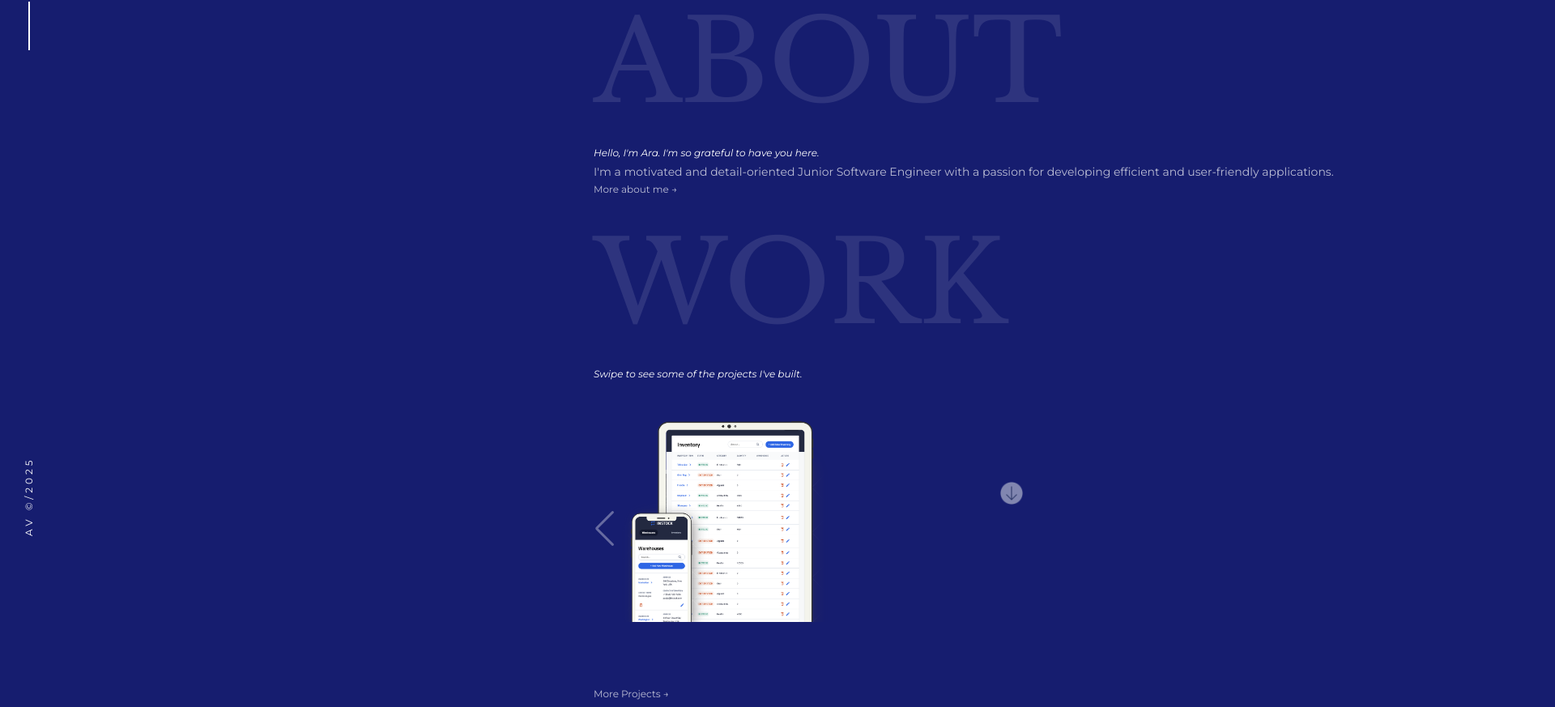
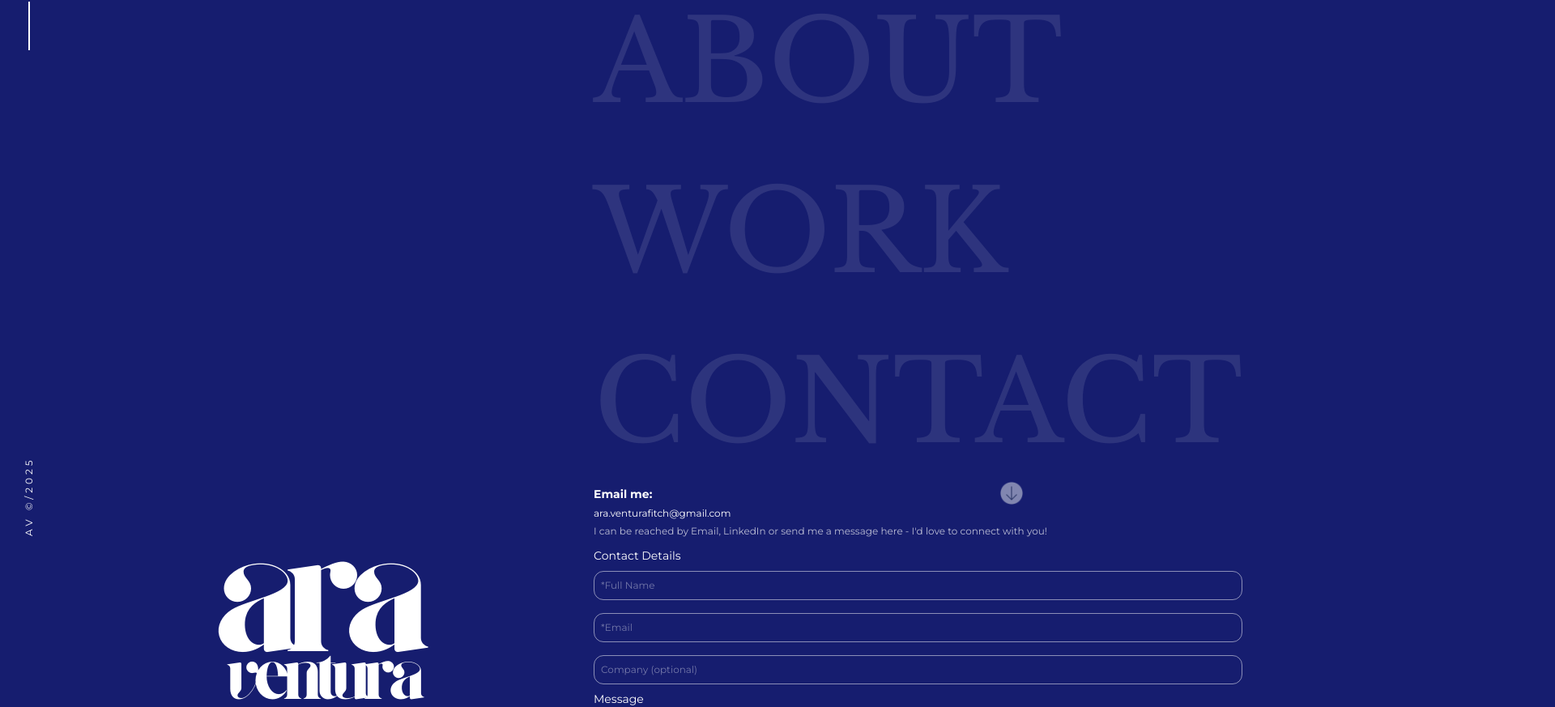
Before and after one commit to Araventura/portfolio-ara-ventura, a React (Vite) app: page / in a window 1280 px wide. Shown: the part 142-1015 px from the top of the page at 81% size, 1920 px wide, since content can reach past the window. Built offline with nearby package versions, Linux system fonts and the light colour scheme.

Commit message:
add use state and event listeners to detect scroll on Y axis to then add a class to hide a component

```diff
--- a/src/pages/Home/Home.jsx
+++ b/src/pages/Home/Home.jsx
@@ -1,4 +1,5 @@
 import React from "react";
+import { useState, useEffect } from "react";
 import "./Home.scss";
 import { Link } from "react-router-dom";
 import logo from "../../assets/images/av-logo.png";
@@ -11,6 +12,21 @@ import "aos/dist/aos.css";
 AOS.init();
 
 function Home() {
+  const [scroll, setScroll] = useState(0);
+
+  window.addEventListener("scroll", function () {
+    console.log(this.scrollY);
+  });
+
+  useEffect(() => {
+    const handleScroll = () => {
+      setScroll(window.scrollY);
+    };
+
+    window.addEventListener("scroll", handleScroll);
+    return () => window.removeEventListener("scroll", handleScroll);
+  }, []);
+
   return (
     <div className="home">
       <div className="home__top">
@@ -40,18 +56,14 @@ function Home() {
         <Link to={"/about"} className="home__bottom-text">
           ABOUT
         </Link>
-        <div className="home__botton-about">
-          <div>
-            <h3 className="home__subtitle">
-              Hello, I'm Ara. I'm so grateful to have you here.
-            </h3>
-          </div>
-          <div>
-            <h4 className="home__description">
-              I'm a motivated and detail-oriented Junior Software Engineer with
-              a passion for developing efficient and user-friendly applications.
-            </h4>
-          </div>
+        <div className={`home__bottom-about ${scroll <= 130 ? "hidden" : ""}`}>
+          <h3 className="home__subtitle">
+            Hello, I'm Ara. I'm so grateful to have you here.
+          </h3>
+          <h4 className="home__description">
+            I'm a motivated and detail-oriented Junior Software Engineer with a
+            passion for developing efficient and user-friendly applications.
+          </h4>
           <Link to={"/about"} className="home__description-more">
             More about me →
           </Link>
@@ -59,7 +71,9 @@ function Home() {
         <Link to={"/work"} className="home__bottom-text">
           WORK
         </Link>
-        <div className="home__bottom-wrapper">
+        <div
+          className={`home__bottom-wrapper ${scroll <= 250 ? "hidden" : ""}`}
+        >
           <h3 className="home__subtitle">
             Swipe to see some of the projects I've built.
           </h3>
--- a/src/pages/Home/Home.scss
+++ b/src/pages/Home/Home.scss
@@ -113,11 +113,16 @@
     }
 
     &-wrapper {
+      display: block;
       &__img {
         width: 300px;
         padding-bottom: 10px;
         padding-left: 10px;
       }
+    }
+
+    &-about {
+      display: block;
     }
   }
 
@@ -204,3 +209,7 @@
     opacity: 0.7;
   }
 }
+
+.hidden {
+  display: none;
+}
```
